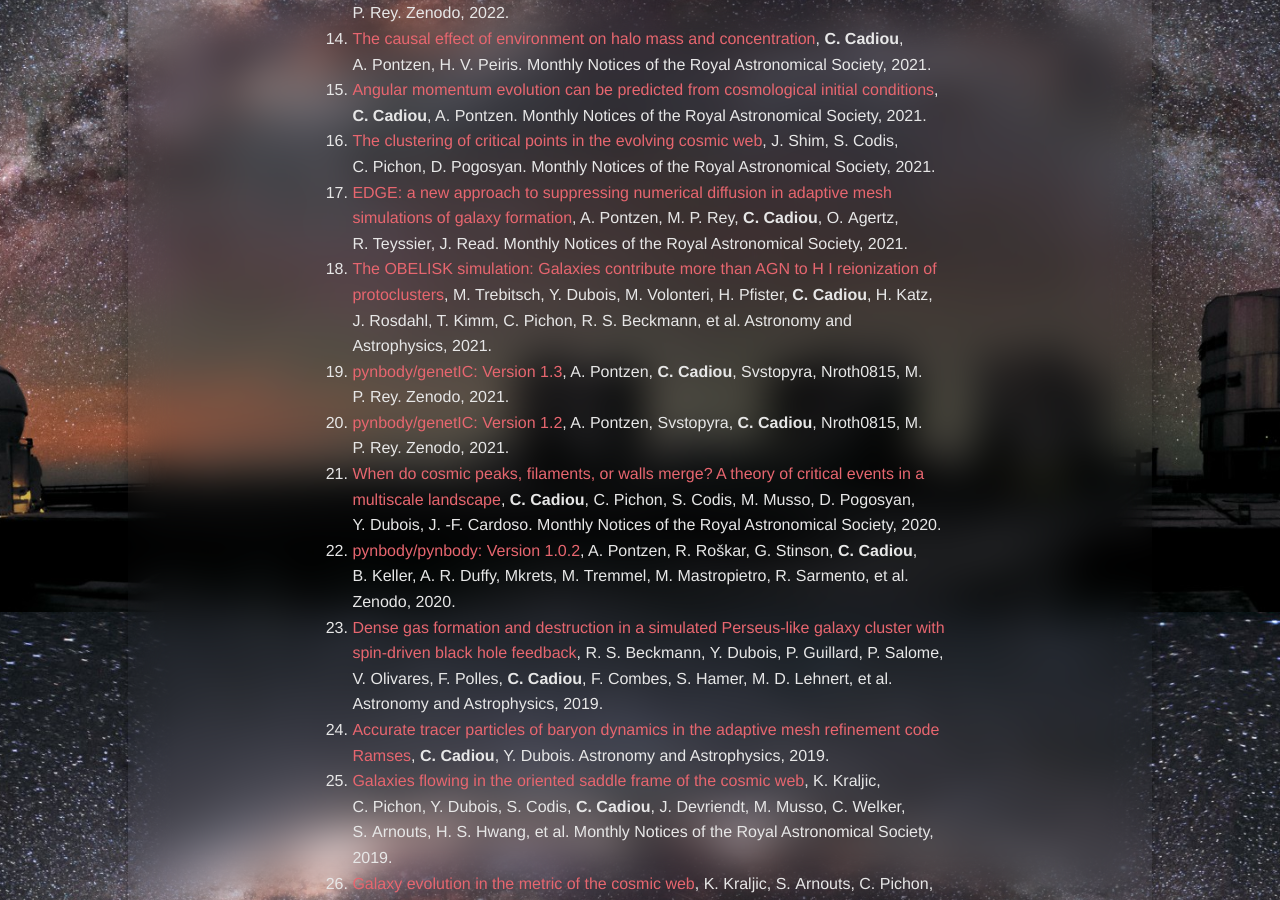
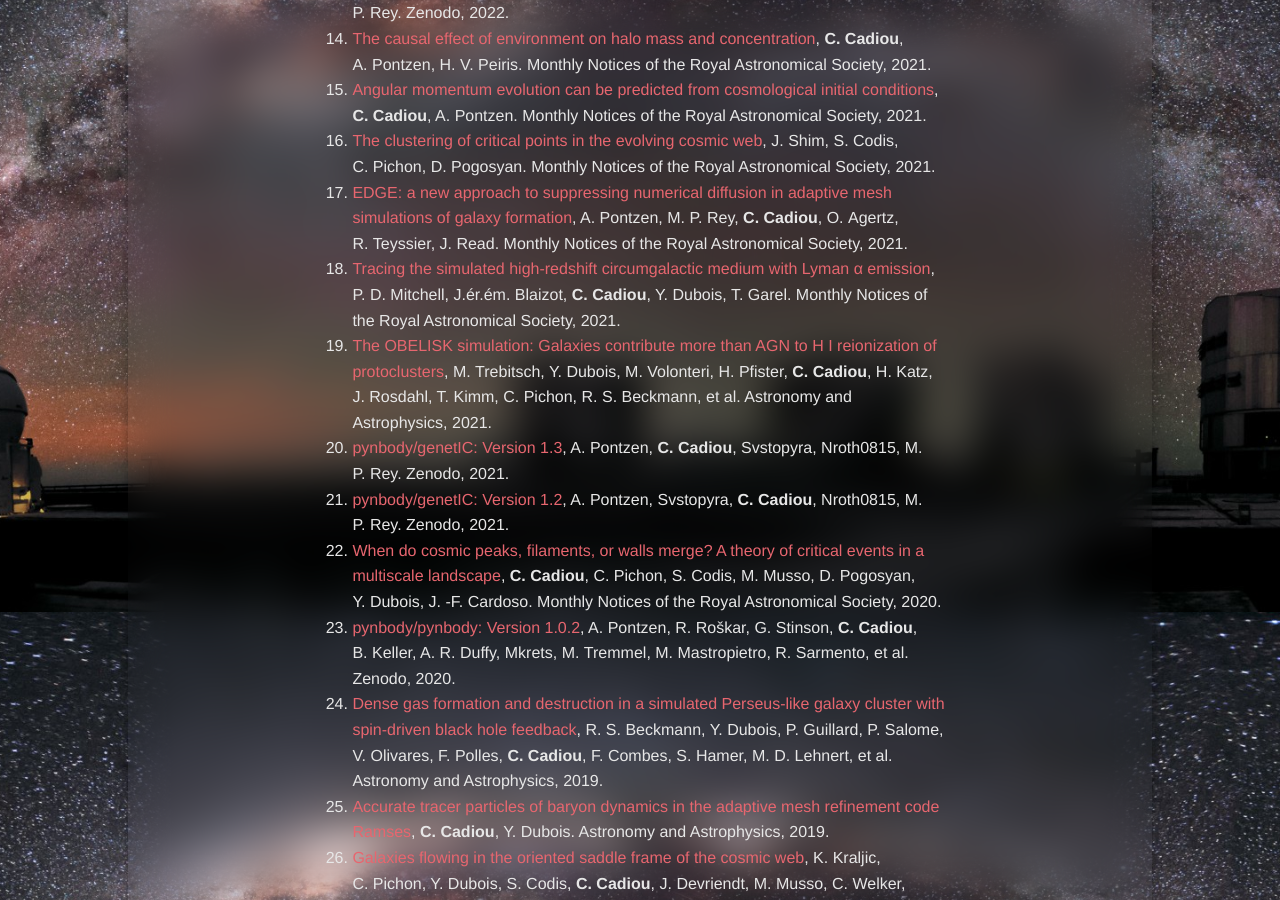
Before and after one commit to cphyc/cphyc.github.io, a Jekyll site: the page built from publications/index.html, in a window 1280 px wide and 900 px high, scrolled down 1188 px. Built offline with Jekyll 4.4.1, drawn with Linux system fonts in a browser that asks for light colours; nearby versions of some CDN libraries; some of the changed text lies outside the part shown.

Commit message:
chore: autopublish 2024-06-06T00:01:57Z

```diff
--- a/publications/index.html
+++ b/publications/index.html
@@ -359,6 +359,27 @@ description: My Publications
   </li>
 
   <li>
+    <a href="https://arxiv.org/abs/2008.12790">Tracing the simulated high-redshift circumgalactic medium with Lyman α emission</a>,
+
+
+      P. D.&nbsp;Mitchell,
+
+
+      J.ér.ém.&nbsp;Blaizot,
+
+    <b>
+      C.&nbsp;Cadiou</b>,
+
+
+      Y.&nbsp;Dubois,
+
+
+      T.&nbsp;Garel.
+
+    Monthly Notices of the Royal Astronomical Society, 2021.
+  </li>
+
+  <li>
     <a href="https://arxiv.org/abs/2002.04045">The OBELISK simulation: Galaxies contribute more than AGN to H I reionization of protoclusters</a>,
 
 
```
Also changed, not shown: other parts of publications/index.html (+2 -2 lines).
